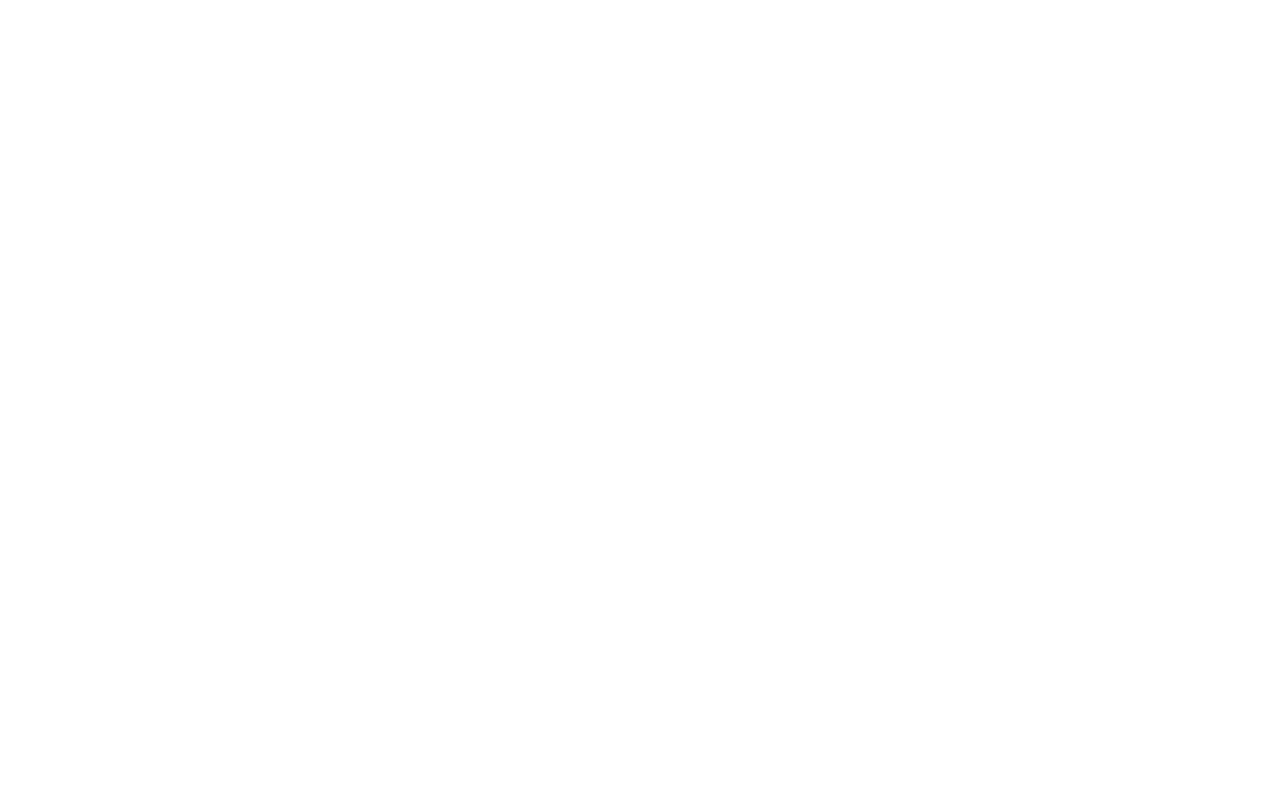
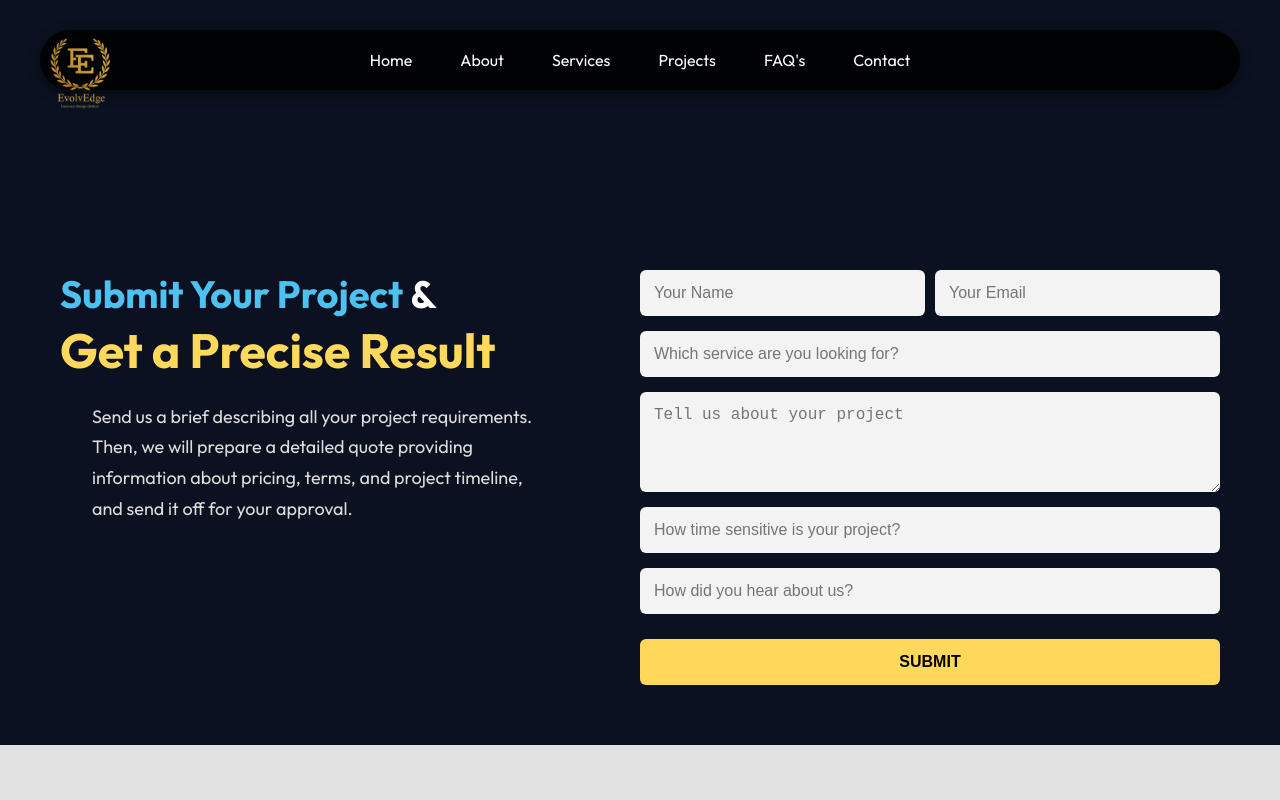
Before and after one commit to omchaturvedi0412/Evolve-Edge, a React (Create React App) app: page /contact in a window 1280 px wide. Before the commit this address had no page. Shown: the top 800 px of the page. Built offline with nearby package versions, Linux system fonts and the light colour scheme.

Commit message:
Updated project with recent changes

```diff
--- a/src/App.js
+++ b/src/App.js
@@ -10,6 +10,7 @@
 import HomeFooter from "./components/HomeFooter";
 import Services from "./components/Services";
 import Projects from "./components/Projects"; // Import Projects component
+import ContactUs from './components/ContactUs';
 
 function App() {
   return (
@@ -29,6 +30,7 @@
         } />
         <Route path="/services" element={<Services />} />
         <Route path="/projects" element={<Projects />} />
+        <Route path="/contact" element={<ContactUs />} />
       </Routes>
     </Router>
   );
--- /dev/null
+++ b/src/components/ContactUs.css
@@ -0,0 +1,142 @@
+/* General Container Styling */
+.contact-container {
+  display: flex;
+  justify-content: space-between;
+  align-items: flex-start;
+  background-color: #0b1120;
+  color: #fff;
+  padding: 80px 60px 60px;
+  flex-wrap: wrap;
+  gap: 40px;
+  margin-top: 70px; /* creates gap between navbar and this section */
+}
+
+/* Left Side Text */
+.contact-left {
+  flex: 1;
+  min-width: 300px;
+  max-width: 45%;
+}
+
+.contact-left h2 {
+  font-size: 38px;
+  line-height: 1.3;
+  margin-bottom: 20px;
+  font-weight: bold;
+}
+
+.highlight-blue {
+  color: #4dc2f0;
+}
+
+.highlight-yellow {
+  color: #ffd85c;
+  font-size: 48px;
+}
+
+.contact-left p {
+  font-size: 18px;
+  color: #dcdcdc;
+  line-height: 1.7;
+  margin-top: 10px;
+}
+
+/* Right Side Form */
+.contact-right {
+  flex: 1;
+  min-width: 300px;
+  max-width: 50%;
+}
+
+.contact-form {
+  display: flex;
+  flex-direction: column;
+  gap: 15px;
+}
+
+.contact-form .row {
+  display: flex;
+  flex-direction: row;
+  gap: 10px;
+}
+
+.contact-form input,
+.contact-form textarea {
+  padding: 14px;
+  border-radius: 6px;
+  border: none;
+  outline: none;
+  font-size: 16px;
+  background-color: #f3f3f3;
+  color: #000;
+  width: 100%;
+}
+
+.contact-form .row input {
+  flex: 1;
+}
+
+.contact-form button {
+  margin-top: 10px;
+  padding: 14px 0;
+  background-color: #ffd85c;
+  color: #000;
+  border: none;
+  font-weight: bold;
+  border-radius: 6px;
+  cursor: pointer;
+  font-size: 16px;
+  transition: 0.3s ease;
+}
+
+.contact-form button:hover {
+  background-color: #f0c53f;
+}
+
+/* Responsiveness */
+@media (max-width: 1024px) {
+  .contact-container {
+    flex-direction: column;
+    padding: 60px 40px;
+  }
+
+  .contact-left,
+  .contact-right {
+    max-width: 100%;
+  }
+
+  .contact-left h2 {
+    font-size: 34px;
+  }
+
+  .highlight-yellow {
+    font-size: 40px;
+  }
+
+  .contact-left p {
+    font-size: 16px;
+  }
+}
+
+@media (max-width: 600px) {
+  .contact-form .row {
+    flex-direction: column;
+  }
+
+  .contact-left h2 {
+    font-size: 28px;
+  }
+
+  .highlight-yellow {
+    font-size: 32px;
+  }
+
+  .contact-left p {
+    font-size: 15px;
+  }
+
+  .contact-form input,
+  .contact-form textarea {
+    font-size: 15px;
+  }
+}
--- /dev/null
+++ b/src/components/ContactUs.jsx
@@ -0,0 +1,42 @@
+import React from "react";
+import "./ContactUs.css";
+import Navbar from "./Navbar";
+import Footer from "./Footer";
+
+const ContactUs = () => {
+  return (
+    <>
+      <Navbar />
+      <div className="contact-container">
+        <div className="contact-left">
+          <h2>
+            <span className="highlight-blue">Submit Your Project</span> &<br />
+            <span className="highlight-yellow">Get a Precise Result</span>
+          </h2>
+          <p>
+            Send us a brief describing all your project requirements. Then, we
+            will prepare a detailed quote providing information about pricing,
+            terms, and project timeline, and send it off for your approval.
+          </p>
+        </div>
+
+        <div className="contact-right">
+          <form className="contact-form">
+            <div className="row">
+              <input type="text" placeholder="Your Name" required />
+              <input type="email" placeholder="Your Email" required />
+            </div>
+            <input type="text" placeholder="Which service are you looking for?" />
+            <textarea placeholder="Tell us about your project" rows={4}></textarea>
+            <input type="text" placeholder="How time sensitive is your project?" />
+            <input type="text" placeholder="How did you hear about us?" />
+            <button type="submit">SUBMIT</button>
+          </form>
+        </div>
+      </div>
+      <Footer />
+    </>
+  );
+};
+
+export default ContactUs;
--- a/src/index.css
+++ b/src/index.css
@@ -11,3 +11,10 @@
   font-family: source-code-pro, Menlo, Monaco, Consolas, 'Courier New',
     monospace;
 }
+body, html {
+  margin: 0;
+  padding: 0;
+  background-color: #0b1120; /* matches your ContactUs background */
+  color: white;
+  font-family: 'Segoe UI', sans-serif; /* optional */
+}
```
